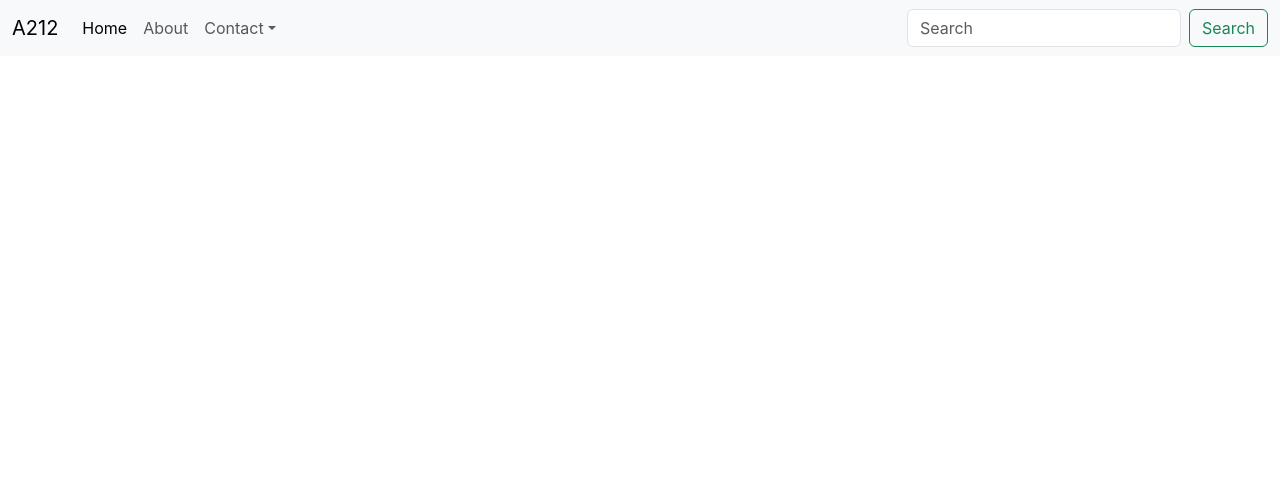
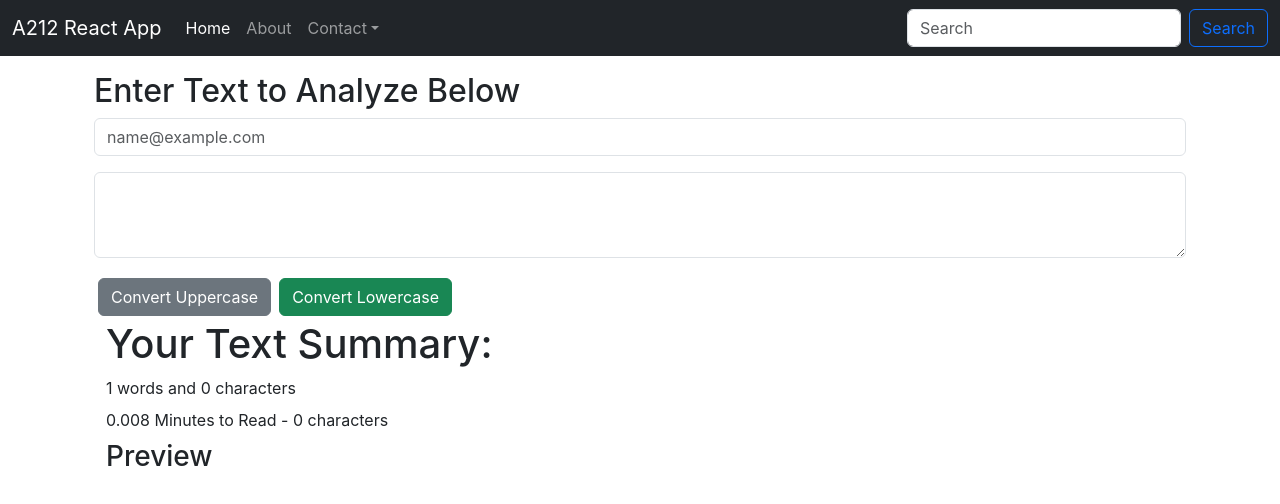
Before and after one commit to azizhirani/nex-word, a React (Create React App) app: page / in a window 1280 px wide. Shown: the top 504 px of the page. Built offline with nearby package versions, Linux system fonts and the light colour scheme.

Commit message:
React Props,Hooks,UseState BASIC

```diff
--- a/src/App.js
+++ b/src/App.js
@@ -1,10 +1,14 @@
 import './App.css';
 import React from 'react';
 import Navbar from './component/Navbar';
+import TextForm from './component/TextForm';
 function App() {
   return (
     <>
-  <Navbar/>
+  {/* <Navbar title="A212 React App" aboutText="About A212"/> */}
+  <Navbar title="A212 React App" />
+  <div className='container  my-3'>  <TextForm heading="Enter Text to Analyze Below"/></div>
+
   </>
   );
 }
--- a/src/component/Navbar.js
+++ b/src/component/Navbar.js
@@ -1,37 +1,38 @@
 import React from 'react'
+import PropTypes from 'prop-types'
 
-const Navbar = () => {
+const Navbar = (props) => {
   return (
-    <nav className="navbar navbar-expand-lg bg-body-tertiary">
+    <nav className="navbar navbar-expand-lg  navbar-dark bg-dark">
       <div className="container-fluid">
-      <a className="navbar-brand"  href="/">A212</a>
+        <a className="navbar-brand" href="/">{props.title}</a>
         <button className="navbar-toggler" type="button" data-bs-toggle="collapse" data-bs-target="#navbarSupportedContent" aria-controls="navbarSupportedContent" aria-expanded="false" aria-label="Toggle navigation">
           <span className="navbar-toggler-icon"></span>
         </button>
         <div className="collapse navbar-collapse" id="navbarSupportedContent">
           <ul className="navbar-nav me-auto mb-2 mb-lg-0">
             <li className="nav-item">
-            <a className="nav-link active" aria-current="page"  href="/">Home</a>
+              <a className="nav-link active" aria-current="page" href="/">Home</a>
             </li>
             <li className="nav-item">
-            <a className="nav-link"  href="/">About</a>
+              <a className="nav-link" href="/">{props.aboutText}</a>
             </li>
             <li className="nav-item dropdown">
-            <a className="nav-link dropdown-toggle"  href="/" role="button" data-bs-toggle="dropdown" aria-expanded="false">
+              <a className="nav-link dropdown-toggle" href="/" role="button" data-bs-toggle="dropdown" aria-expanded="false">
                 Contact
               </a>
               <ul className="dropdown-menu">
-              <li><a className="dropdown-item"  href="/">Action</a></li>
-              <li><a className="dropdown-item"  href="/">Another action</a></li>
-              <li><hr className="dropdown-divider"/></li>
-              <li><a className="dropdown-item"  href="/">Something else here</a></li>
+                <li><a className="dropdown-item" href="/">Action</a></li>
+                <li><a className="dropdown-item" href="/">Another action</a></li>
+                <li><hr className="dropdown-divider" /></li>
+                <li><a className="dropdown-item" href="/">Something else here</a></li>
               </ul>
             </li>
 
           </ul>
           <form className="d-flex" role="search">
-          <input className="form-control me-2" type="search" placeholder="Search" aria-label="Search"/>
-          <button className="btn btn-outline-success" type="submit">Search</button>
+            <input className="form-control me-2" type="search" placeholder="Search" aria-label="Search" />
+            <button className="btn btn-outline-primary" type="submit">Search</button>
           </form>
         </div>
       </div>
@@ -39,4 +40,10 @@ const Navbar = () => {
   )
 }
 
-export default Navbar
+
+//UNDERSTANDING PROPS AND DEFAULT PROPS
+Navbar.propTypes = { title: PropTypes.string.isRequired, aboutText: PropTypes.string }
+
+Navbar.defaultProps = { title: 'Set Title Here', aboutText: 'About' };
+
+export default Navbar;
--- /dev/null
+++ b/src/component/TextForm.js
@@ -0,0 +1,55 @@
+import React ,{useState} from 'react'
+
+
+export default function TextForm(props) {
+
+    // text ="new text " //wrong way to change state
+    // setText ("set text Here"); //correct way to change state
+
+    //convert text in upper case using usestate --> store in newText
+    const handleUpclick =()=>{
+        console.log("Uppercase was Clicked" +text);
+        let newText=text.toUpperCase();
+        setText(newText);
+
+    }
+    //convert text in lower case using usestate ->store in newText
+    const handleLoclick =()=>{
+        console.log("Uppercase was Clicked" +text);
+        let newText=text.toLowerCase();
+        setText(newText);
+    }
+    //define onchange function when change happens
+    const handleOnchange =(event)=>{
+        setText(event.target.value);
+    }
+    const [text,setText] = useState("");
+  return (
+    <div className='container'>
+        <h2>{props.heading}</h2>
+    <div className="mb-3">
+  {/* <label for="exampleFormControlMail" className="form-label">Email address</label> */}
+  <input type="email" className="form-control" id="exampleFormControlMail" placeholder="name@example.com"/>
+</div>
+<div className="mb-3">
+  {/* <label for="exampleFormControltext" className="form-label" >Example text</label> */}
+  <textarea className="form-control" onChange={handleOnchange} id="exampleFormControltext" rows="3" value={text} ></textarea>
+</div >
+<button className="btn btn-secondary m-1 w-10" onClick={handleUpclick} >Convert Uppercase</button>
+<button className="btn btn-success m-1 w-10" onClick={handleLoclick} >Convert Lowercase</button>
+<br />
+<div className='container'>
+    <h1> Your Text Summary: </h1>
+    {/* <p> {text}</p> */}
+
+    <p className='my-2'>{text.split(" ").length} words and {text.length} characters</p>
+    <p className='my-2'>{0.008*text.split(" ").length} Minutes to Read -  {text.length} characters</p>
+    <h3>Preview</h3>
+    <p>{text}</p>
+
+    </div>
+
+
+</div>
+  )
+}
```
Lines whose indentation alone changed are shown as unchanged.
